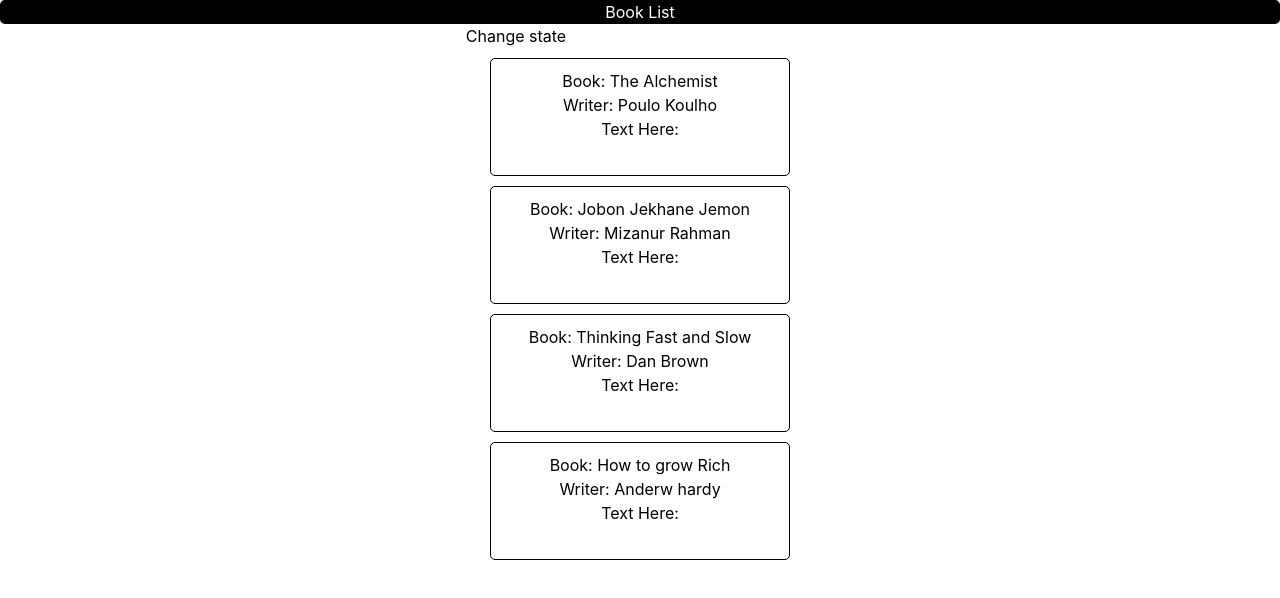
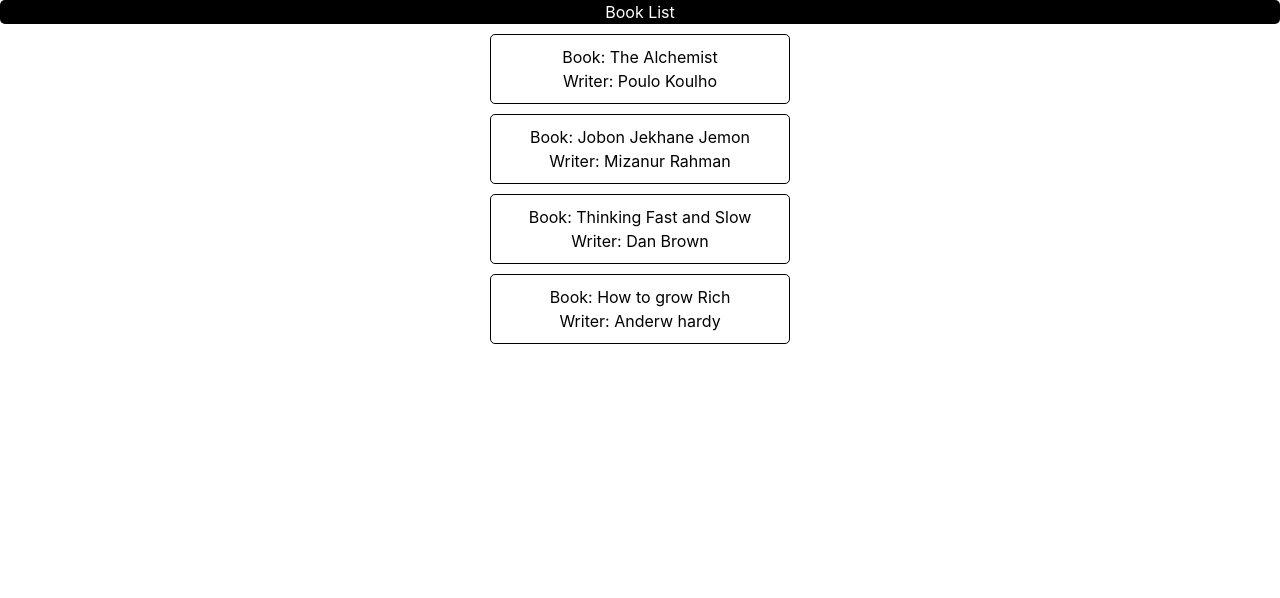
Before and after one commit to Ashraful-01/react, a React (Create React App) app: page / in a window 1280 px wide. Shown: the top 598 px of the page. Built offline with nearby package versions, Linux system fonts and the light colour scheme.

Commit message:
Remove all the methods and functions

```diff
--- a/src/App.js
+++ b/src/App.js
@@ -16,27 +16,8 @@ class App extends Component {
 
   }
 
-  ChangeBookState = newBookName => {
-    this.setState({
-      books: [
-        { bookName: newBookName, Writer: "Poulo Koulho" },
-        { bookName: "Jobon Jekhane Jemon", Writer: "Mizanur Rahman" },
-        { bookName: "Thinking Fast and Slow", Writer: "Dan Brown" },
-        { bookName: "Biography of APJ Abul Kalam", Writer: "Anderw hardy" }
-      ]
-    });
-  }
 
-  ChangeWithInputState = event => {
-    this.setState({
-      books: [
-        { bookName: event.target.value, Writer: "Poulo Koulho" },
-        { bookName: "Jobon Jekhane Jemon", Writer: "Mizanur Rahman" },
-        { bookName: "Thinking Fast and Slow", Writer: "Dan Brown" },
-        { bookName: "Biography of APJ Abul Kalam", Writer: "Anderw hardy" }
-      ]
-    });
-  }
+
 
 
 
@@ -72,8 +53,6 @@ class App extends Component {
     return (
       <div className='App'>
         <h1 style={Style}>Book List</h1>
-        <button onClick={() => this.ChangeBookState("The AalChemist")}>Change state</button>
-        <input type="Text" onChange={this.ChangeWithInputState} />
         {books}
       </div>
     );
--- a/src/components/Book.js
+++ b/src/components/Book.js
@@ -6,7 +6,7 @@ const Book = props => {
         <div className='Book'>
             <h3 onClick={props.change}>Book: {props.bookName} </h3>
             <h4>Writer: {props.Writer}</h4>
-            Text Here: <input type="text" onChange={props.InputBook} />
+
 
         </div>
     );
```
